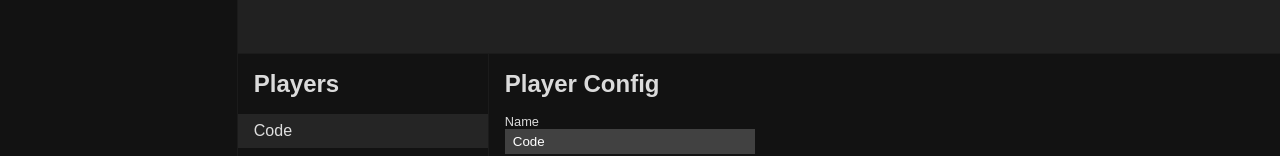
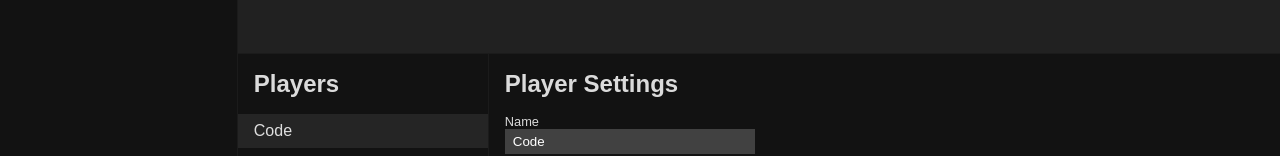
Before and after one commit to thecodeboss/epgp-simulator, a React (Create React App) app: page / in a window 1280 px wide. Shown: the part 511-667 px from the top of the page. Built offline with nearby package versions, Linux system fonts and the light colour scheme.

Commit message:
PlayerConfig -> PlayerSettings

```diff
--- a/src/App.tsx
+++ b/src/App.tsx
@@ -1,6 +1,6 @@
 import { FC, useState } from 'react';
 import { v4 as uuid } from 'uuid';
-import { PlayerConfig } from './components/PlayerConfig';
+import { PlayerSettings } from './components/PlayerSettings';
 import { Players } from './components/Players';
 import { Sidebar } from './components/Sidebar';
 import { Simulation } from './components/Simulation';
@@ -67,7 +67,7 @@ const App: FC = () => {
             selectedPlayer={selectedPlayer}
             setSelectedPlayer={setSelectedPlayer}
           />
-          <PlayerConfig
+          <PlayerSettings
             player={players.find((player) => player.id === selectedPlayer)!}
             updatePlayer={updatePlayer}
           />
--- a/src/components/PlayerConfig.tsx
+++ b/src/components/PlayerSettings.tsx
@@ -2,12 +2,12 @@ import { FC, useCallback } from 'react';
 import type { Player } from '../utils/types';
 import { Input } from './Input';
 
-interface PlayerConfigProps {
+interface PlayerSettingsProps {
   player: Player;
   updatePlayer: (id: string, player: Player) => void;
 }
 
-export const PlayerConfig: FC<PlayerConfigProps> = ({ player, updatePlayer }) => {
+export const PlayerSettings: FC<PlayerSettingsProps> = ({ player, updatePlayer }) => {
   const handleChange = useCallback(
     (key: string, value: number | string) => {
       updatePlayer(player.id, { ...player, [key]: value });
@@ -25,7 +25,7 @@ export const PlayerConfig: FC<PlayerConfigProps> = ({ player, updatePlayer }) =>
         width: '250px',
       }}
     >
-      <h2>Player Config</h2>
+      <h2>Player Settings</h2>
       <Input label="Name" name="name" onChange={handleChange} type="string" value={player.name} />
       <Input
         label="Initial EP"
```
